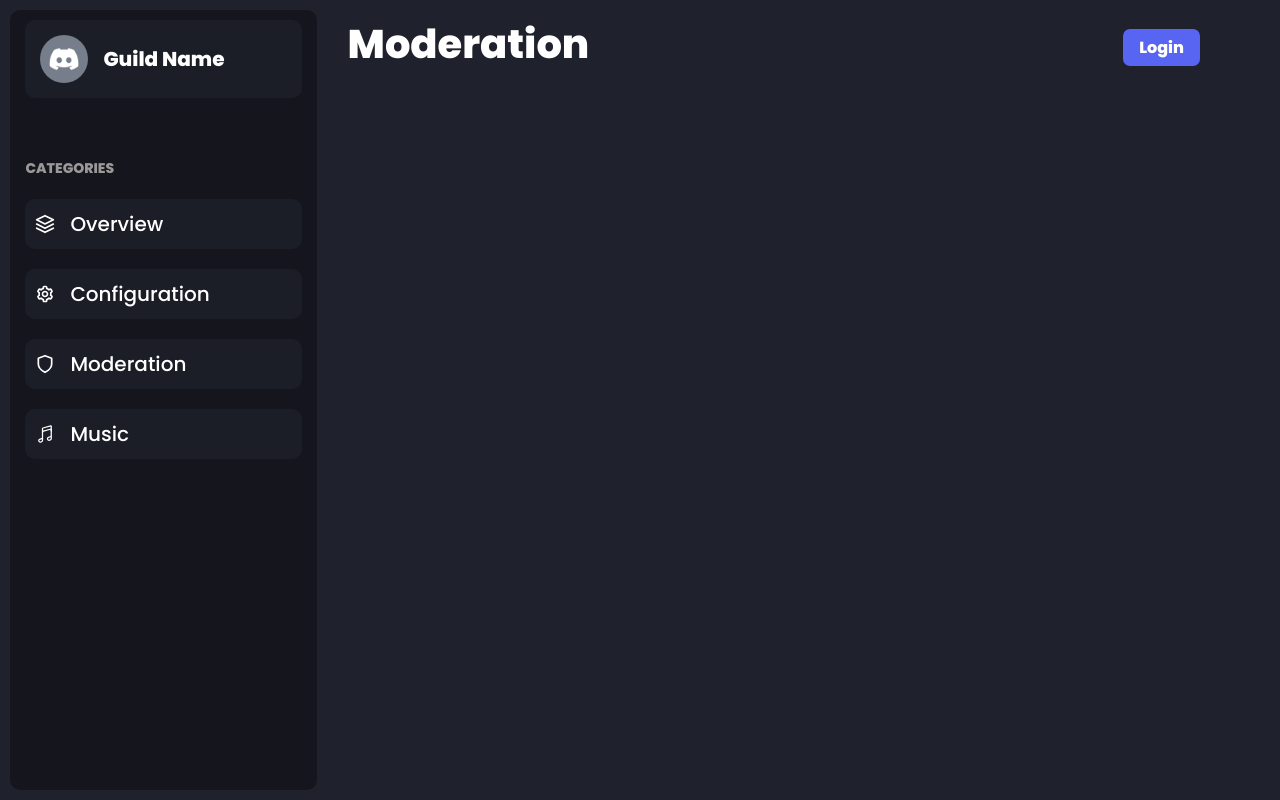
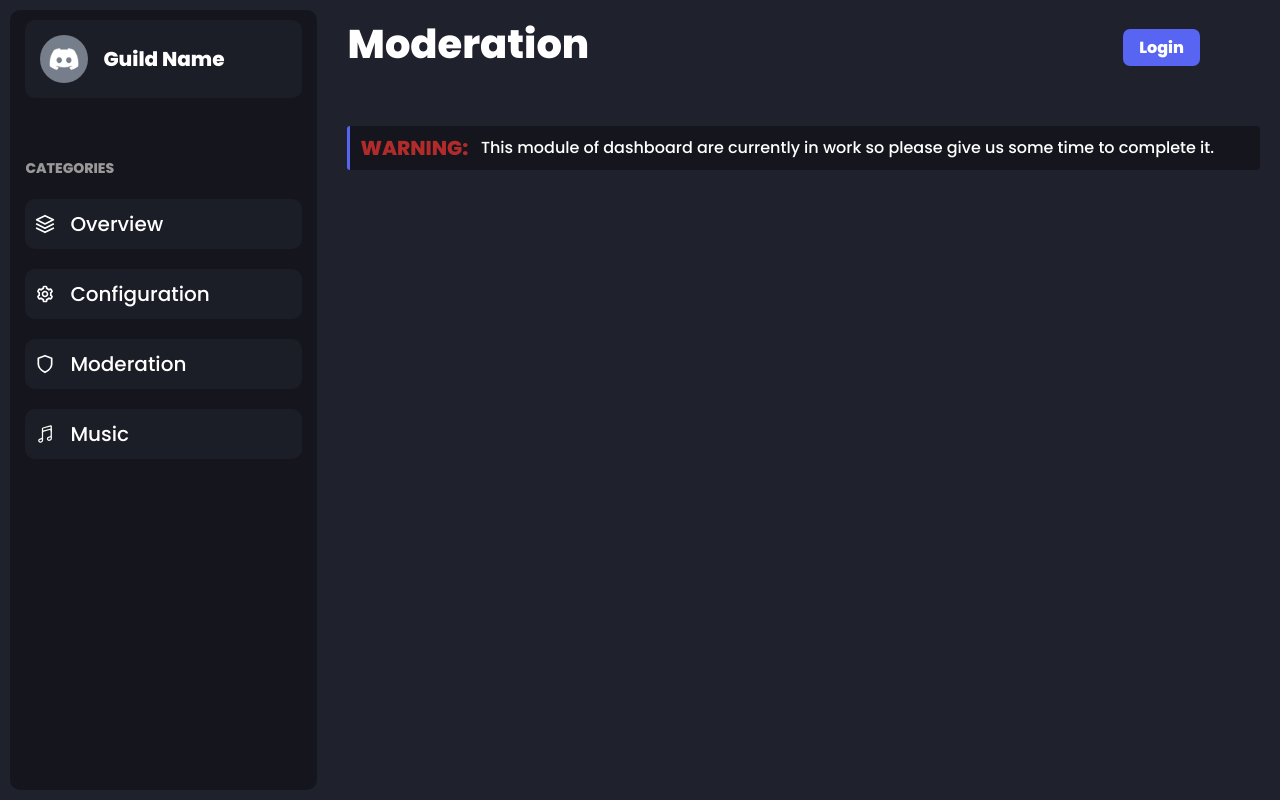
Before and after one commit to AthenaTheBot/Dashboard, a React (Create React App) app in the folder client/: page /dashboard/1 in a window 1280 px wide. Both pictures are taken after a click on the item "Moderation". Built offline with nearby package versions, Linux system fonts and the light colour scheme.

Commit message:
Added notice

```diff
--- a/client/src/components/pages/Dashboard/Categories/Moderation/index.js
+++ b/client/src/components/pages/Dashboard/Categories/Moderation/index.js
@@ -1,7 +1,11 @@
-import { Fragment } from "react";
+import Notice from "../../Notice";
 
 function Moderation() {
-  return <Fragment></Fragment>;
+  return (
+    <div className="module-moderation-container">
+      <Notice />
+    </div>
+  );
 }
 
 export default Moderation;
--- a/client/src/components/pages/Dashboard/Categories/Music/index.js
+++ b/client/src/components/pages/Dashboard/Categories/Music/index.js
@@ -1,7 +1,11 @@
-import { Fragment } from "react";
+import Notice from "../../Notice";
 
 function Music() {
-  return <Fragment></Fragment>;
+  return (
+    <div className="module-music-container">
+      <Notice />
+    </div>
+  );
 }
 
 export default Music;
--- /dev/null
+++ b/client/src/components/pages/Dashboard/Notice/index.js
@@ -0,0 +1,17 @@
+import React from "react";
+
+import "./style.css";
+
+function Notice() {
+  return (
+    <div className="module-notice">
+      <h5>WARNING:&nbsp;&nbsp;</h5>
+      <p>
+        This module of dashboard are currently in work so please give us some
+        time to complete it.
+      </p>
+    </div>
+  );
+}
+
+export default Notice;
--- /dev/null
+++ b/client/src/components/pages/Dashboard/Notice/style.css
@@ -0,0 +1,20 @@
+.module-notice {
+  display: flex;
+  background-color: var(--primary-background);
+  padding: 10px;
+  display: flex;
+  align-items: center;
+  justify-content: flex-start;
+  border-radius: 3px;
+  border-left: 3px solid var(--primary-theme);
+}
+
+.module-notice h5 {
+  color: var(--primary-error);
+  margin: 0px;
+  margin-right: 5px;
+}
+
+.module-notice p {
+  margin: 0;
+}
```
